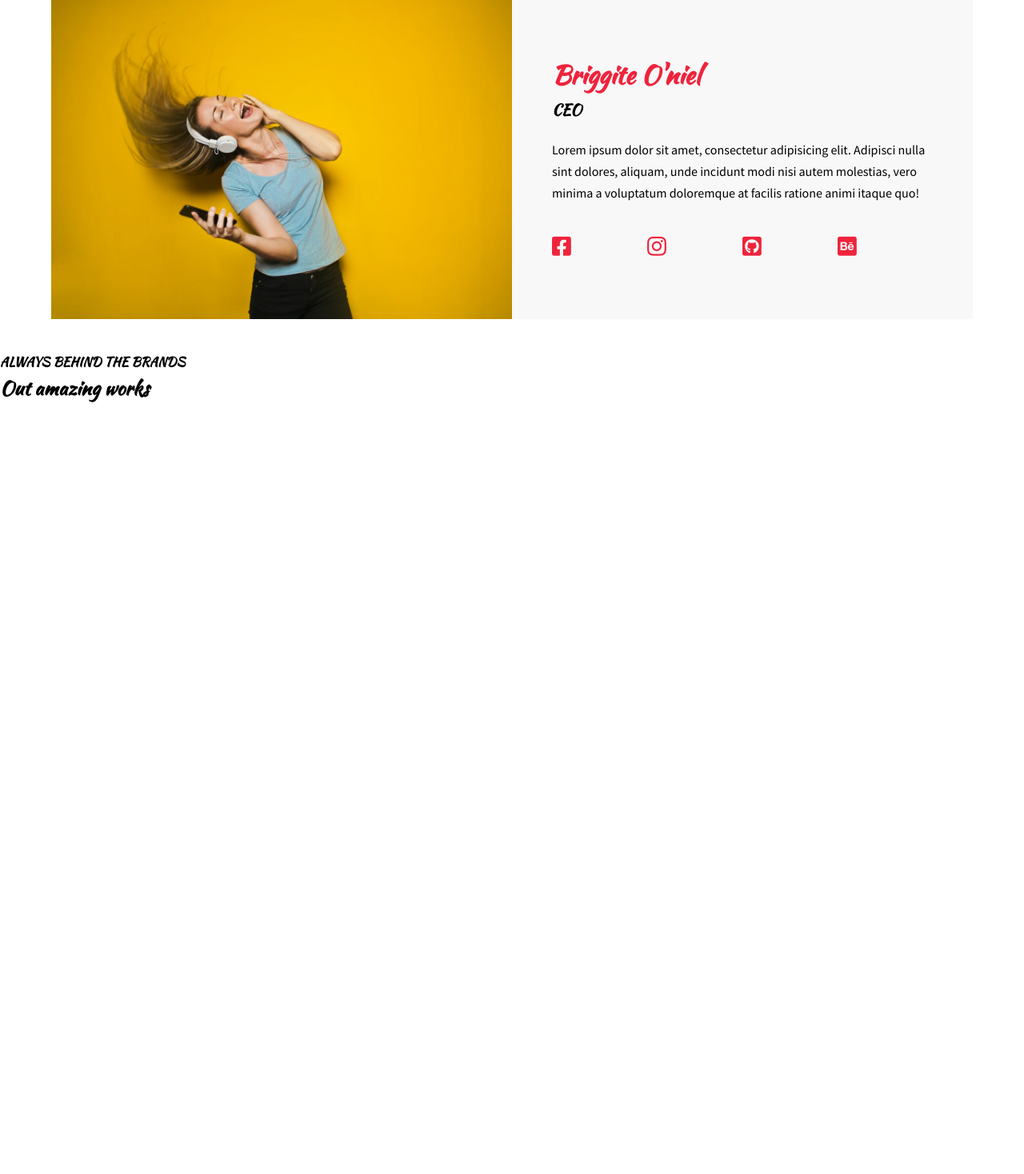
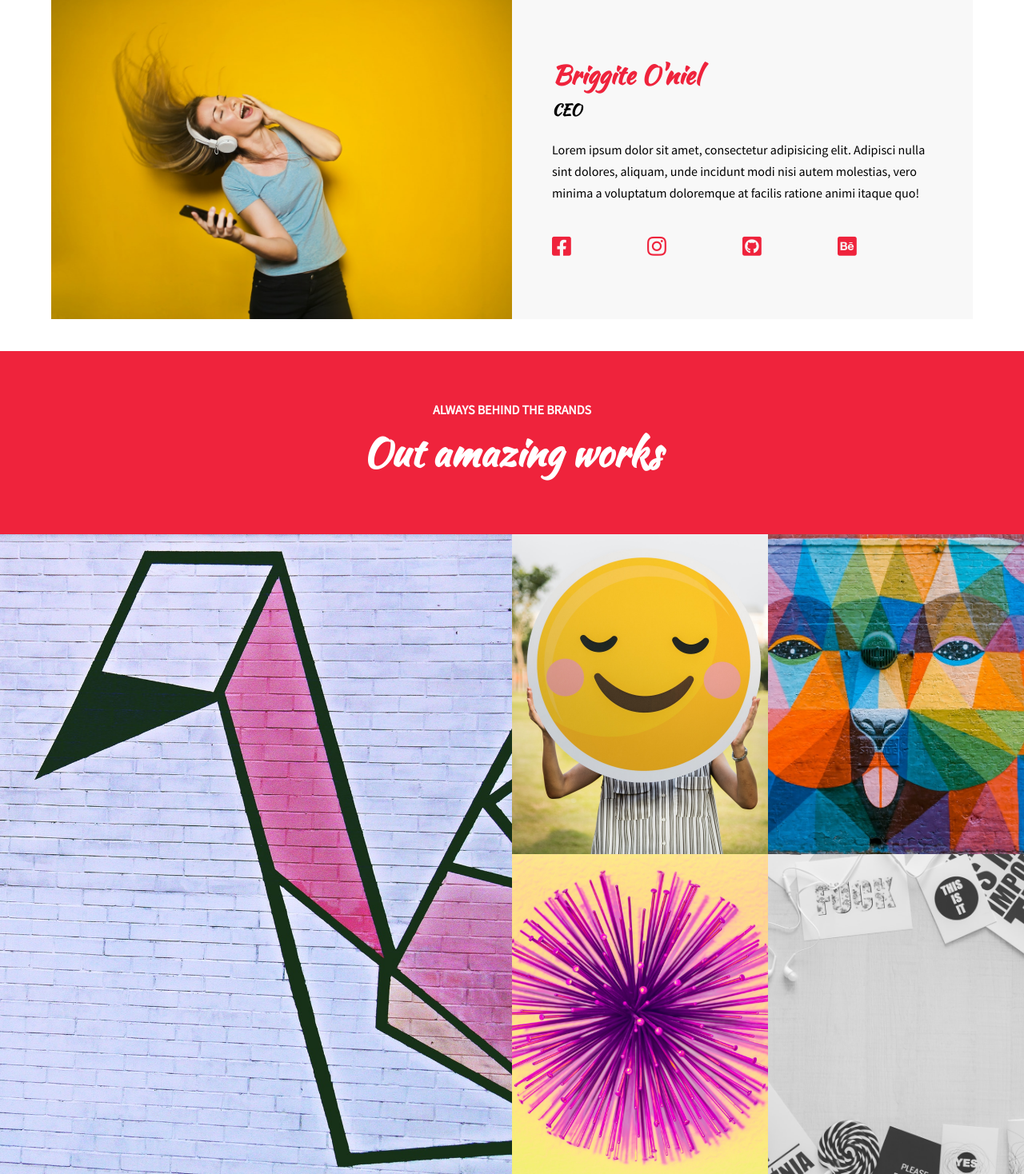
Before and after one commit to IvoAVR/30-dana-kodiranja-II, a PHP site: page / in a window 1280 px wide. Shown: the part 3467-4935 px from the top of the page at 80% size. Before the commit the page ends 3970 px from the top, so only its background shows below. Run offline with PHP 8.4, Linux system fonts and the light colour scheme; some libraries are stand-ins or nearby versions; some web fonts are replaced.

Commit message:
2 sekcije css

```diff
--- a/9-flexbox-SYNX/index.html
+++ b/9-flexbox-SYNX/index.html
@@ -138,10 +138,10 @@
     <section class="six">
         <article class="col img1"></article>
         <article class="col">
-            <div class="col img2"></div>
-            <div class="col img3"></div>
-            <div class="col img4"></div>
-            <div class="col img5"></div>
+            <div class="img2"></div>
+            <div class="img3"></div>
+            <div class="img4"></div>
+            <div class="img5"></div>
         </article>
     </section>
 
--- a/9-flexbox-SYNX/style.css
+++ b/9-flexbox-SYNX/style.css
@@ -302,3 +302,64 @@ hgroup h2 {
     font-size: 1.2rem;
     margin-bottom: 20px
 }
+/*****************
+five
+*****************/
+.five {
+    background: #ef233c;;
+    color: white;
+    text-align: center;
+    padding: 60px 0;
+}
+.five h4 {
+    font-family: 'Source Sans Pro', sans-serif;
+}
+.five h2 {
+    font-size: 3rem;
+}
+/*****************
+six
+*****************/
+.six .img1 {
+    background-image: url(img/project1.jpg);
+    background-position: center;
+    background-size: cover;
+    height: 100vh;
+}
+.six .img2 {
+    background-image: url(img/project11.jpg);
+    background-position: center;
+    background-size: cover;
+    height: 50vh;
+}
+.six .img3 {
+    background-image: url(img/project3.jpg);
+    background-position: center;
+    background-size: cover;
+    height: 50vh;
+}
+.six .img4 {
+    background-image: url(img/project4.jpg);
+    background-position: center;
+    background-size: cover;
+    height: 50vh;
+}
+.six .img5 {
+    background-image: url(img/project5.jpg);
+    background-position: center;
+    background-size: cover;
+    height: 50vh;
+}
+.six {
+    display: flex;
+}
+.six .col {
+    flex: 1;
+}
+.six article:last-child {
+    display: flex;
+    flex-wrap: wrap;
+}
+.six article:last-child div {
+    flex: 0 0 50%;
+}
```
